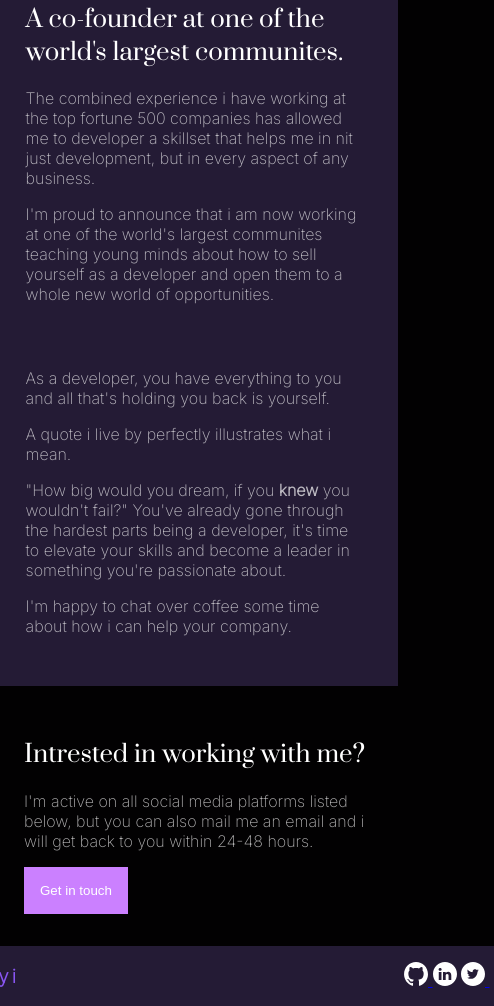
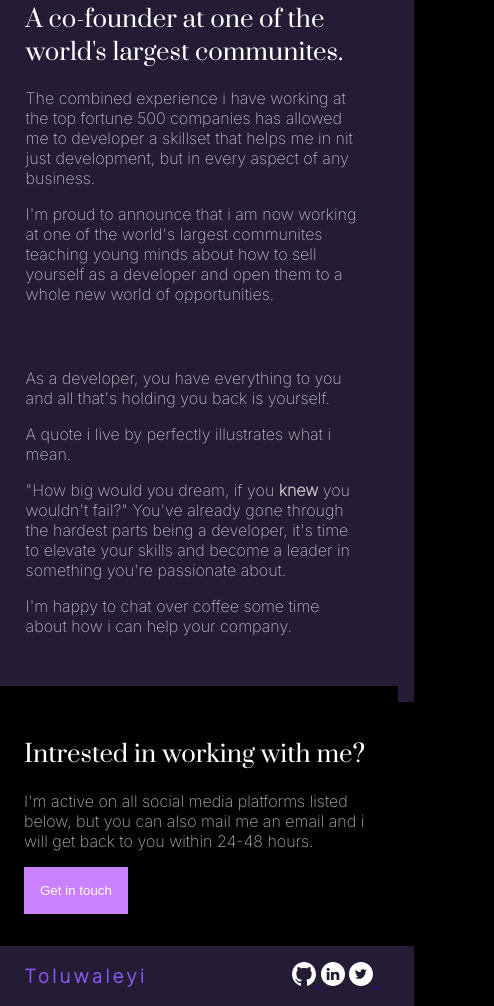
Before and after one commit to Toluwaleyi/Toluwaleyi-landing-page, a plain HTML site: page index.html in a window 390 px wide. Shown: the part 1349-2355 px from the top of the page, 494 px wide, since content can reach past the window. Drawn offline with Linux system fonts and the light colour scheme.

Commit message:
Update styleformobile.css

```diff
--- a/styleformobile.css
+++ b/styleformobile.css
@@ -48,8 +48,8 @@
      }
      #About{
         background-color: var(--third-color);
-        padding: 2.1rem;
-        margin: -2rem;
+        padding: 3.1rem;
+        margin: -3rem;
      }
      #About div:first-of-type{
         margin-bottom: 4rem;
@@ -69,8 +69,8 @@
         justify-content: space-between;
         background-color: var(--third-color);
         margin-left: -7.98rem;
-        margin-right: -8rem;
-        padding: 0rem 1rem 2rem 8re
+        margin-right: -3rem;
+        padding: 0rem 2rem 0rem 8rem;
      }
      .get{
         padding: 1rem;
```
